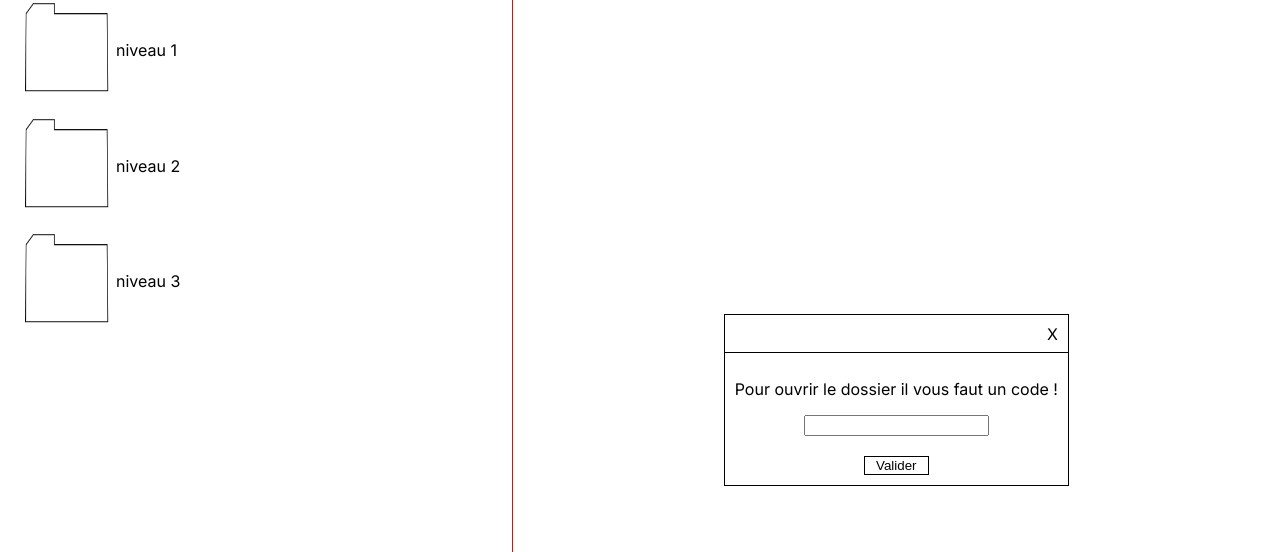
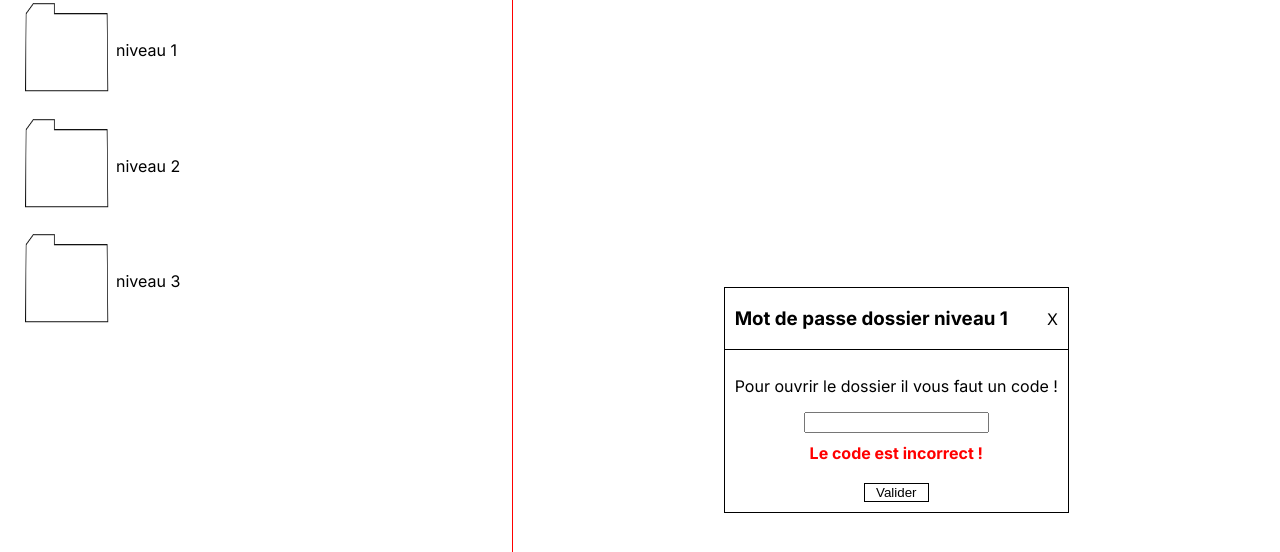
Before and after one commit to Gorhuann/site_gameplay, a Next.js app: page / in a window 1280 px wide. Both pictures are taken after a click on the button "Valider". Shown: the top 552 px of the page. Built offline with nearby package versions, Linux system fonts and the light colour scheme.

Commit message:
Ajout : style et mécanique Lock

```diff
--- a/Components/Dossier.tsx
+++ b/Components/Dossier.tsx
@@ -12,7 +12,7 @@ export default function Dossier(props) {
     setOpen(!open);
   };
 
-  if (open) {
+  if (open && !props.locked) {
     return (
       <fieldset className={style.open}>
         <legend onClick={handleClick}>
--- a/Components/Lock.module.css
+++ b/Components/Lock.module.css
@@ -34,3 +34,12 @@
 .content button:hover{
     width: 25%;
 }
+
+.content b{
+    margin-top: 10px;
+    color: red;
+}
+
+.content h4{
+    color: green;
+}
--- a/Components/Lock.tsx
+++ b/Components/Lock.tsx
@@ -4,10 +4,25 @@ import style from "./Lock.module.css";
 export default function Lock(props) {
   const [userCode, setUserCode] = useState("");
 
+  let input: string;
+
   const handleClick = () => {
-    console.log(userCode);
+    setUserCode(input);
   };
 
+  if (userCode === props.code) {
+    return (
+      <div className={style.corps}>
+        <div className={style.handle}>
+          <h3>{props.nomLock}</h3>
+          <div onClick={props.closeFile}>X</div>
+        </div>
+        <div className={style.content}>
+          <h4>Le dossier est ouvert !</h4>
+        </div>
+      </div>
+    );
+  } else if (userCode !== "") {
     return (
       <div className={style.corps}>
         <div className={style.handle}>
@@ -16,9 +31,25 @@ export default function Lock(props) {
         </div>
         <div className={style.content}>
           <p>Pour ouvrir le dossier il vous faut un code !</p>
-        <input type="text" onChange={(e) => setUserCode(e.target.value)} />
+          <input type="text" onChange={(e) => (input = e.target.value)} />
+          <b>Le code est incorrect !</b>
+          <button onClick={handleClick}>Valider</button>
+        </div>
+      </div>
+    );
+  } else {
+    return (
+      <div className={style.corps}>
+        <div className={style.handle}>
+          <h3>{props.nomLock}</h3>
+          <div onClick={props.closeFile}>X</div>
+        </div>
+        <div className={style.content}>
+          <p>Pour ouvrir le dossier il vous faut un code !</p>
+          <input type="text" onChange={(e) => (input = e.target.value)} />
           <button onClick={handleClick}>Valider</button>
         </div>
       </div>
     );
   }
+}
--- a/app/page.tsx
+++ b/app/page.tsx
@@ -9,12 +9,14 @@ import { useState } from "react";
 import "./page.css";
 
 export default function Home() {
+  const [lockNiv1, setLockNiv1] = useState(true);
+
   const [activeIndex, setActiveIndex] = useState(false);
 
   return (
     <main>
       <section>
-        <Dossier nomFichier="niveau 1">
+        <Dossier locked={lockNiv1} nomFichier="niveau 1">
           <Shortcut
             openFile={() => setActiveIndex(true)}
             nomFichier="Post-it"
@@ -26,20 +28,17 @@ export default function Home() {
           <Dossier nomFichier="image"></Dossier>
           <Dossier nomFichier="rapport"></Dossier>
         </Dossier>
-        <Dossier nomFichier="niveau 2">
-          <Dossier nomFichier="rapport"></Dossier>
-          <Dossier nomFichier="rapport"></Dossier>
-          <Dossier nomFichier="rapport"></Dossier>
-          <Dossier nomFichier="rapport"></Dossier>
-          <Dossier nomFichier="rapport"></Dossier>
-          <Dossier nomFichier="rapport"></Dossier>
-          <Dossier nomFichier="rapport"></Dossier>
-        </Dossier>
+        <Dossier nomFichier="niveau 2"></Dossier>
         <Dossier nomFichier="niveau 3"></Dossier>
       </section>
       <section>
         <Fichier closeFile={() => setActiveIndex(false)} onShow={activeIndex} />
-        <Lock></Lock>
+        <Lock
+          nomLock="Mot de passe dossier niveau 1"
+          code="arcade"
+          locked={lockNiv1}
+          unlocked={() => setLockNiv1(false)}
+        />
       </section>
     </main>
   );
```
Lines whose indentation alone changed are shown as unchanged.
